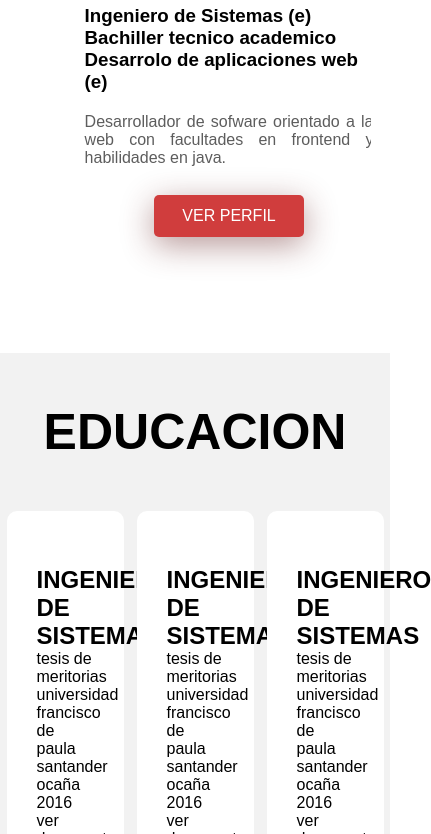
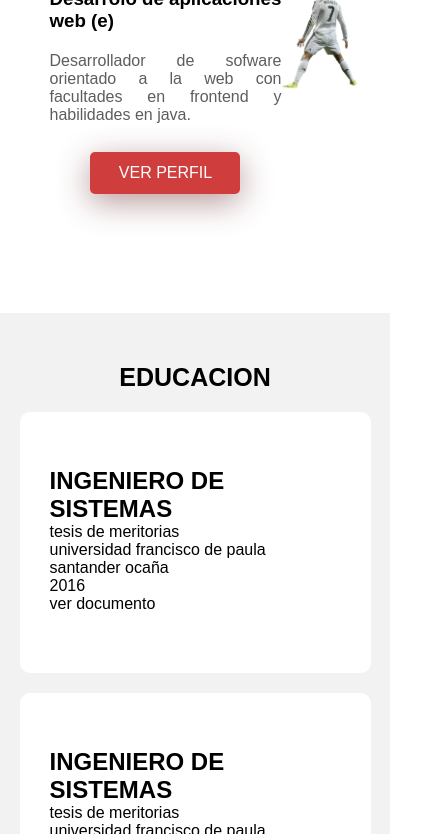
Before and after one commit to JuanSebastianRc/CURRICULUM, a plain HTML site: page index.html in a window 390 px wide. Shown: the part 327-1161 px from the top of the page, 431 px wide, since content can reach past the window. Drawn offline with Linux system fonts and the light colour scheme; a web font is replaced by a local one.

Commit message:
load file css

```diff
--- a/css/style.css
+++ b/css/style.css
@@ -310,3 +310,66 @@ transition:  .5s;
 .certificate a:hover {
     color: #fff;
 }
+
+@media screen and (max-width:600px){
+    h1{
+        font-size: 25px;
+    }
+    .contenido-header{
+        width: 100%;
+        height: 560px;
+    }
+    .contenido-header>img{
+        width: 120px;
+        height: 120px;
+        animation: ease-in animacion 0.5s;
+        margin: 20px 0;
+    }
+    .articulo, .experience, .certificate, .skills {
+        width: 90%;
+    }
+    .skills{
+        margin-bottom: 20px;
+    }
+    .articulo, .experience, .content-skills{
+        margin-top: 20px;
+    }
+    .content-skills{
+        margin-bottom: 20px;
+    }
+    .content-certificados{
+        padding: 0;
+        margin-bottom: 20px;
+    }
+    .enlaces-header{
+        position: fixed;
+        background-color: #d03d3d;
+        top: 0;
+        right: 0;
+        width: 100%;
+        height: 100vh;
+        display: flex;
+        align-items: center;
+        flex-direction: column;
+        clip-path: circle(0% at 0 0);
+    }
+    .nav .hamburgueropen{
+        clip-path: circle(150.0% at 0 0);
+    }
+    .nav .enlaces-header a{
+        color: #fff;
+        background-color: #cf6c6c;
+        text-transform: uppercase;
+        font-weight: 800;
+        margin-top: 20px;
+        width: 50%;
+        text-align: center;
+    }
+    .nav .enlaces-header a:hover{
+        color: #d03d3d;
+        background-color: #fff;
+    }
+    .hamburguer{
+        display: block;
+    }
+}
```
